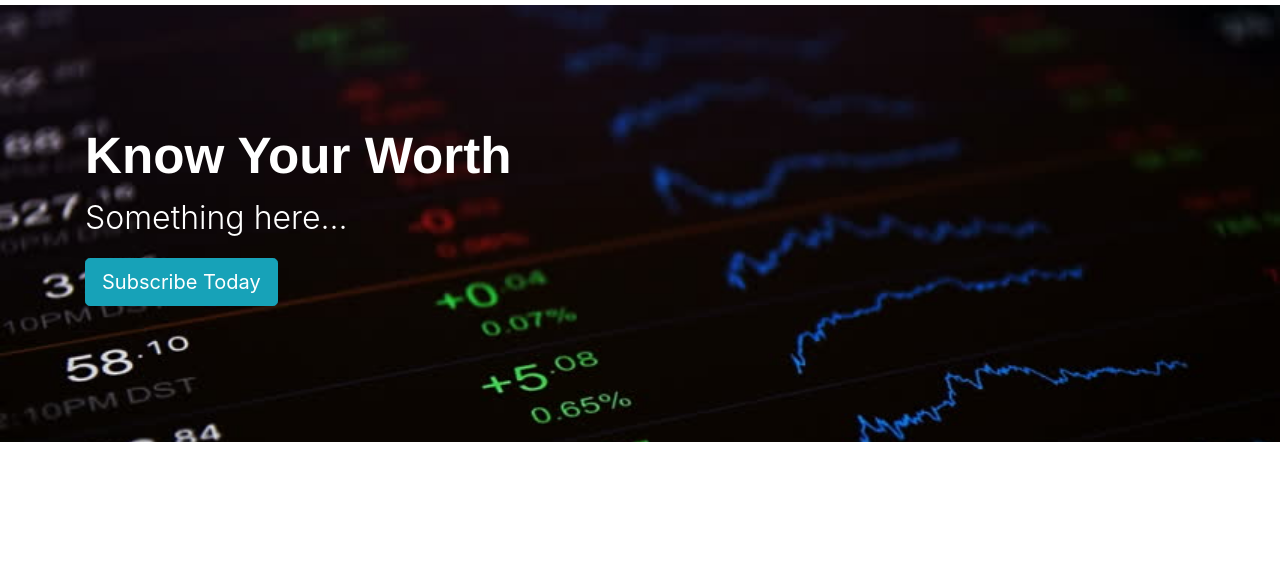
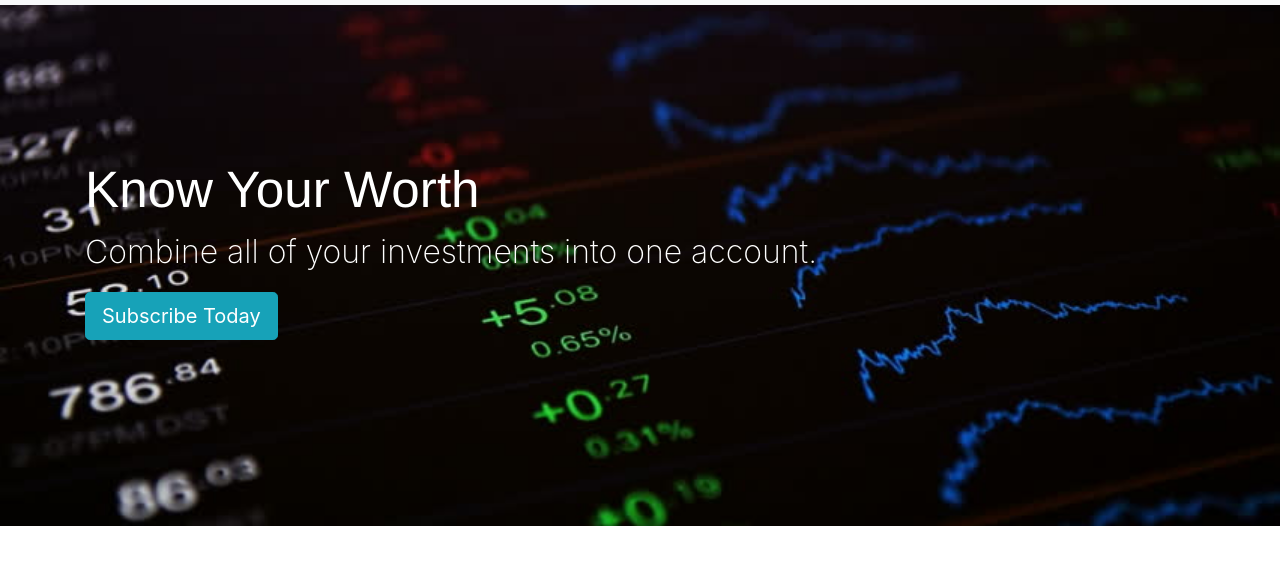
Before and after one commit to ChartBulls/chartbulls-website, a plain HTML site: page frontend/index.html in a window 1280 px wide. Shown: the part 61-626 px from the top of the page. Drawn offline with nearby package versions, Linux system fonts and the light colour scheme; files that its build step writes are made by us from their sources; files whose address does not match are found by name.

Commit message:
Update home page layout.

```diff
--- a/frontend/assets/css/main.css
+++ b/frontend/assets/css/main.css
@@ -1,8 +1,8 @@
 .jumbotron {
     background:      url('../img/jumbotron.jpg') no-repeat;
     background-size: cover;
-    padding-bottom:  120px;
-    padding-top:     120px;
+    padding-bottom:  170px;
+    padding-top:     220px;
 }
 
 .header {
@@ -10,11 +10,11 @@
     display:     block;
     font-family: Montserrat, 'Helvetica Neue', Helvetica, Arial, sans-serif;
     font-size:   3.2em;
-    font-weight: 600;
+    font-weight: 500;
 }
 
 .header-description {
     color:       #fff;
     font-size:   2em;
-    font-weight: 300;
+    font-weight: 200;
 }
--- a/frontend/index.html
+++ b/frontend/index.html
@@ -18,7 +18,7 @@
 
   <body>
     <!-- Navbar -->
-    <nav class="navbar">
+    <nav class="navbar fixed-top navbar-light bg-light">
       <a class="navbar-brand" href="#">
         <img src="frontend/assets/img/logo.jpg" width="200" height="40" class="d-inline-block align-top">
       </a>
@@ -27,12 +27,14 @@
     <div class="jumbotron jumbotron-fluid">
       <div class="container">
         <h1 class="header">Know Your Worth</h1>
-        <p class="header-description">Something here...</p>
+        <p class="header-description">Combine all of your investments into one account.</p>
         <p class="lead">
             <a class="btn btn-info btn-lg" href="#" role="button">Subscribe Today</a>
           </p>
       </div>
     </div>
+    <!-- Padding -->
+    <br><br><br><br><br><br><br><br><br><br><br><br><br><br><br><br><br><br><br><br><br><br><br><br><br><br><br>
 
     <!-- JS -->
     <script src="https://code.jquery.com/jquery-3.2.1.slim.min.js"></script>
```
